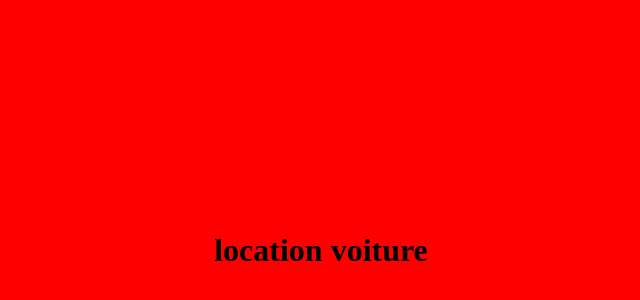
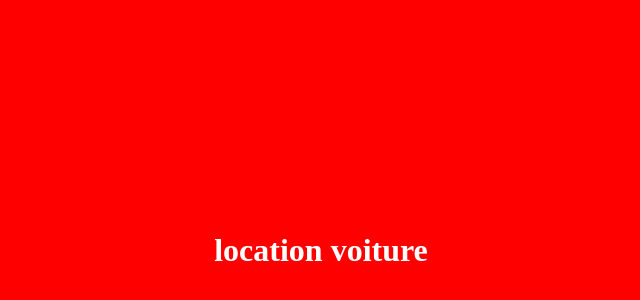
Before and after one commit to DUCK-DEXTER/ProjetTest, a plain HTML site: page index.html in a window 1280 px wide. Shown: the part 42-342 px from the top of the page, without its empty margins (319-959 px from the left). Drawn offline with Linux system fonts and the light colour scheme.

Commit message:
modification de la couleur du texte

```diff
--- a/index.html
+++ b/index.html
@@ -7,6 +7,6 @@
     <title>Projet Git</title>
 </head>
 <body style="background-color:red;">
-    <h1 style="padding-top: 20%;padding-bottom: 20%; text-align:center;">location voiture</h1>
+    <h1 style="padding-top: 20%;padding-bottom: 20%; text-align:center;color:#fff;">location voiture</h1>
 </body>
 </html>
```
